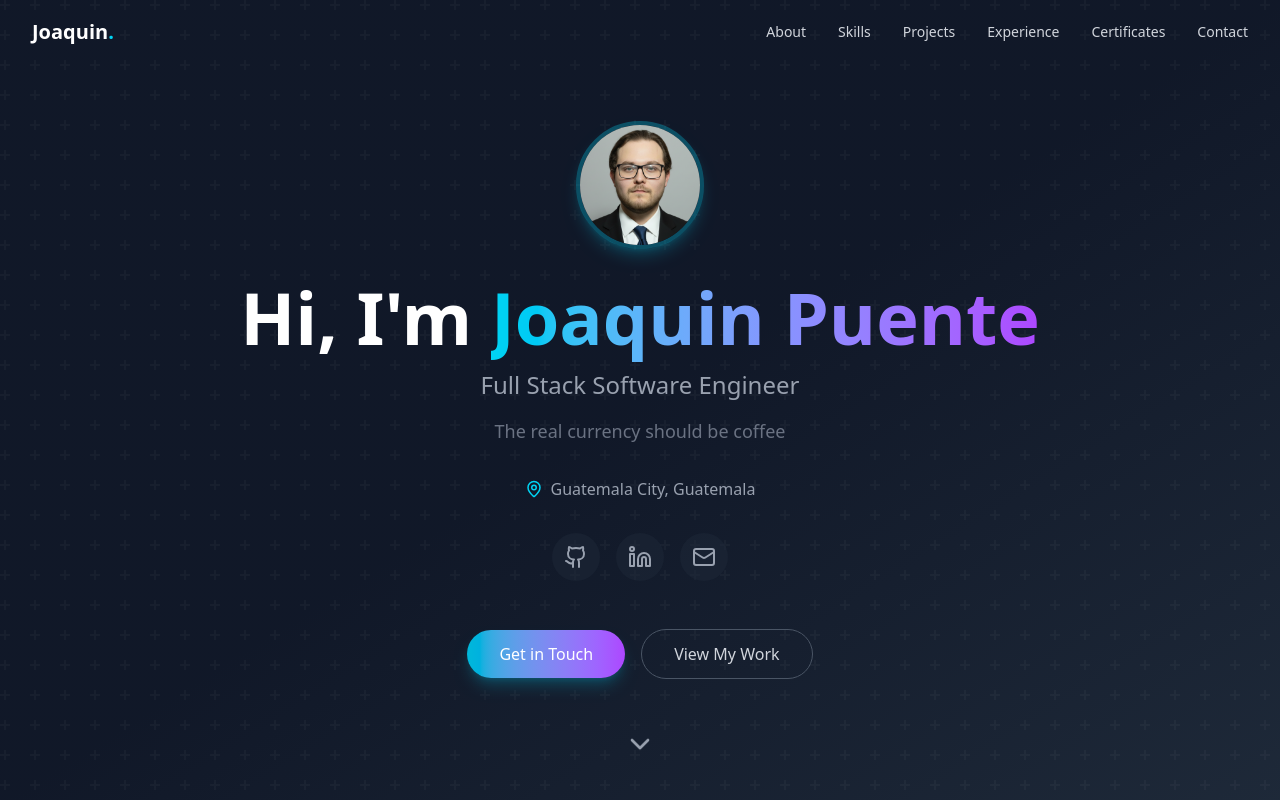
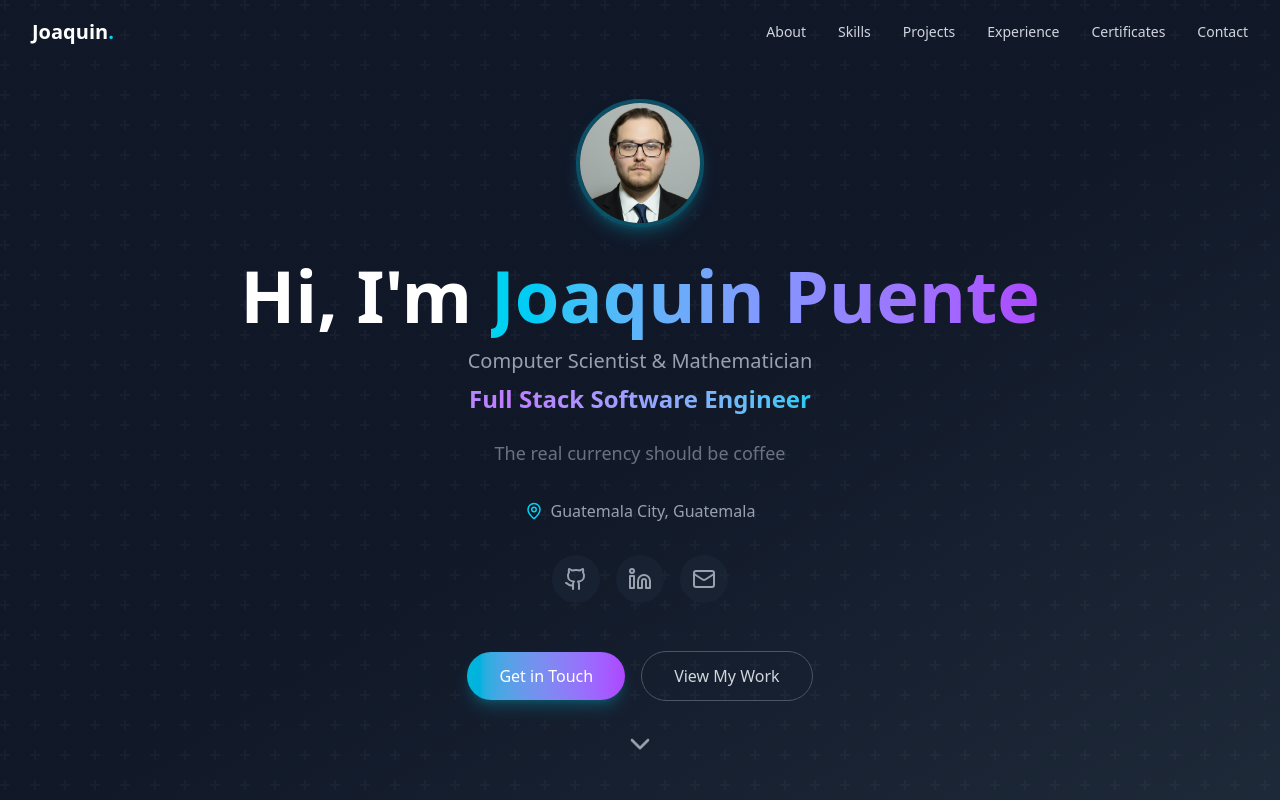
Before and after one commit to Its-Japo/Its-Japo, a React (Vite) app in the folder portfolio/: page / in a window 1280 px wide. Shown: the top 800 px of the page. Built offline with nearby package versions, Linux system fonts and the light colour scheme.

Commit message:
Title modification

```diff
--- a/portfolio/src/components/Hero.tsx
+++ b/portfolio/src/components/Hero.tsx
@@ -51,11 +51,19 @@ export function Hero() {
             {personalInfo.name}
           </span>
         </h1>
+        {/* Title & Profession */}
+        <div className="mb-6">
+          <p className="text-lg md:text-xl text-gray-400 mb-2">
+            {personalInfo.title}
+          </p>
+          <p className="text-xl md:text-2xl font-semibold">
+            <span className="bg-gradient-to-r from-cyan-400 via-purple-400 to-cyan-400 bg-clip-text text-transparent bg-[length:200%_auto] animate-gradient">
+              {personalInfo.profession}
+            </span>
+          </p>
+        </div>
 
-        {/* Title */}
-        <p className="text-xl md:text-2xl text-gray-400 mb-4">
-          {personalInfo.title}
-        </p>
+
 
         {/* Tagline */}
         <p className="text-lg text-gray-500 mb-8 max-w-2xl mx-auto">
--- a/portfolio/src/data/portfolioData.ts
+++ b/portfolio/src/data/portfolioData.ts
@@ -33,7 +33,8 @@ import calzadoRoyLogo from "../assets/work_logos/Logo-Calzado-Roy-Blanco.webp";
 
 export const personalInfo = {
   name: "Joaquin Puente",
-  title: "Full Stack Software Engineer",
+  profession: "Full Stack Software Engineer",
+  title: "Computer Scientist & Mathematician",
   tagline: "The real currency should be coffee",
   email: "joaquin.puenteg@outlook.com",
   location: "Guatemala City, Guatemala",
--- a/portfolio/src/index.css
+++ b/portfolio/src/index.css
@@ -61,6 +61,23 @@ html {
   animation: float 3s ease-in-out infinite;
 }
 
+/* Animated gradient text */
+@keyframes gradient-shift {
+  0% {
+    background-position: 0% 50%;
+  }
+  50% {
+    background-position: 100% 50%;
+  }
+  100% {
+    background-position: 0% 50%;
+  }
+}
+
+.animate-gradient {
+  animation: gradient-shift 3s ease infinite;
+}
+
 /* Line clamp utility */
 .line-clamp-2 {
   display: -webkit-box;
```
